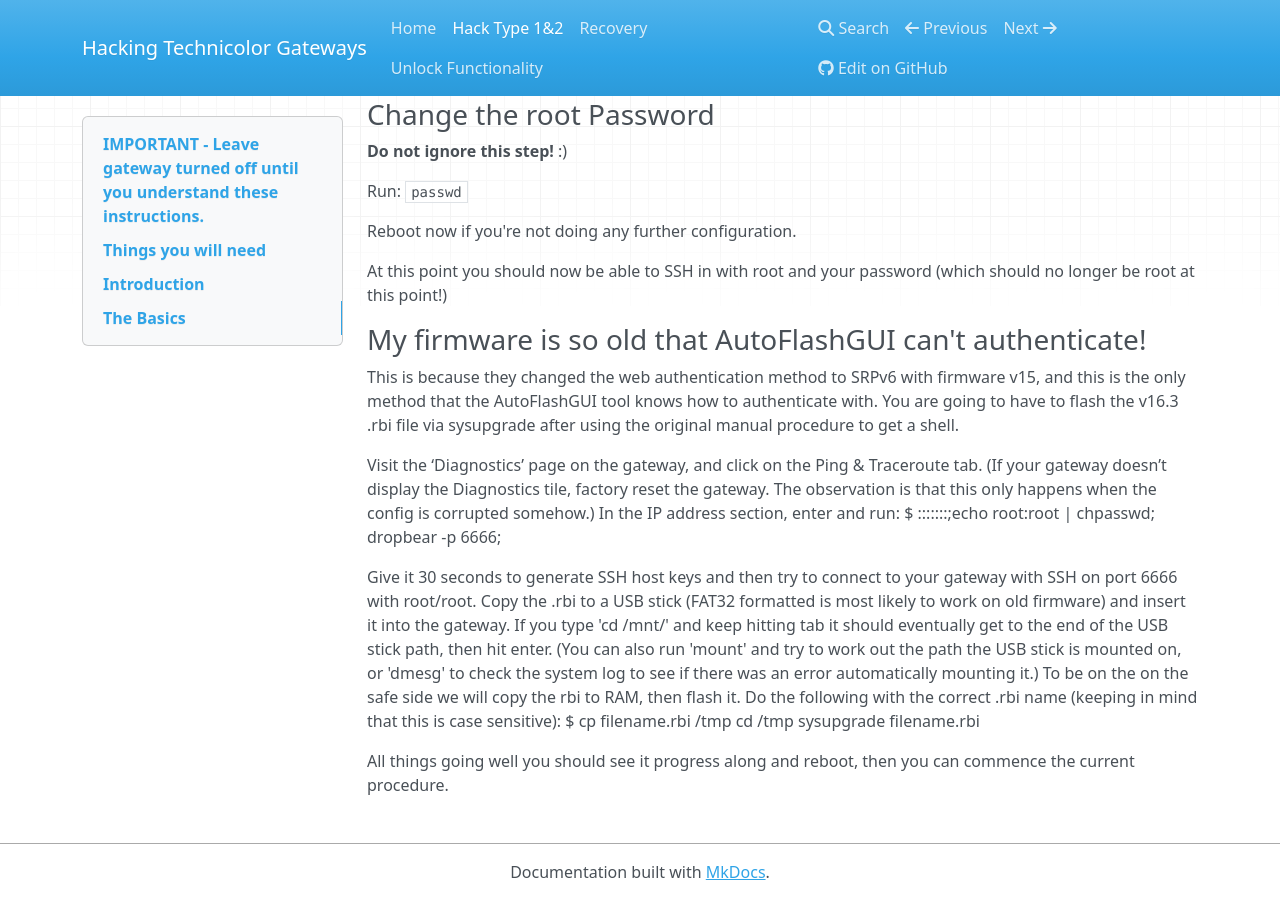
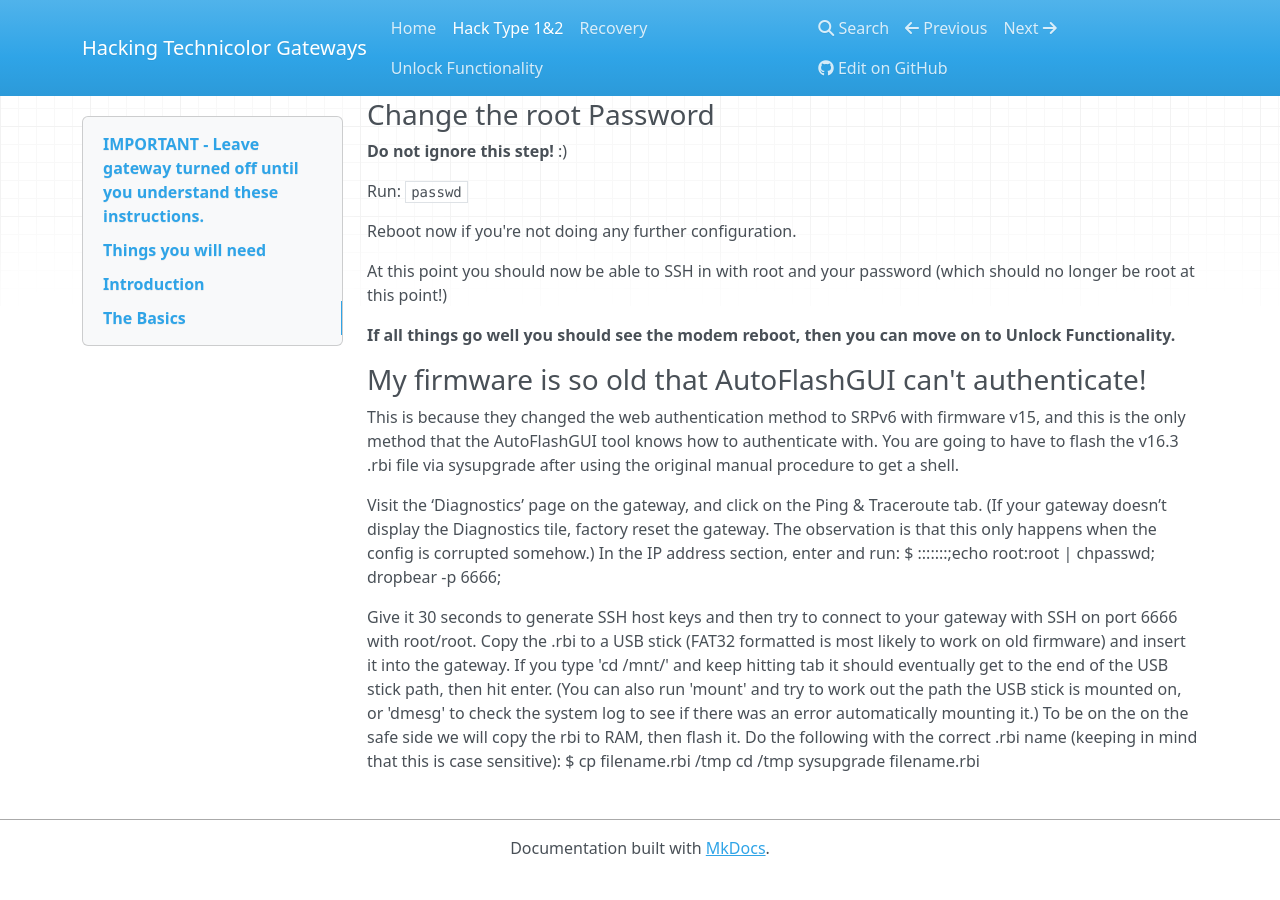
Before and after one commit to hack-technicolor/hack-technicolor, an MkDocs documentation site: the page built from docs/Hack Type 1&2.md, in a window 1280 px wide and 900 px high, scrolled down 6222 px. Built offline with MkDocs 1.6.1, drawn with Linux system fonts in a browser that asks for light colours; nearby versions of some CDN libraries; after the commit the page ends 7098 px from its top, so only the background shows below that.

Commit message:
Update Hack Type 1&2.md

```diff
--- a/docs/Hack Type 1&2.md
+++ b/docs/Hack Type 1&2.md
@@ -228,6 +228,8 @@
 
 At this point you should now be able to SSH in with root and your password (which should no longer be root at this point!)
 
+<b>If all things go well you should see the modem reboot, then you can move on to Unlock Functionality.</b>
+
 #####################################################################################################################################################################################################################
 
 ### My firmware is so old that AutoFlashGUI can't authenticate!
@@ -244,5 +246,3 @@
 $ cp filename.rbi /tmp
 cd /tmp
 sysupgrade filename.rbi
-
-All things going well you should see it progress along and reboot, then you can commence the current procedure.
```
